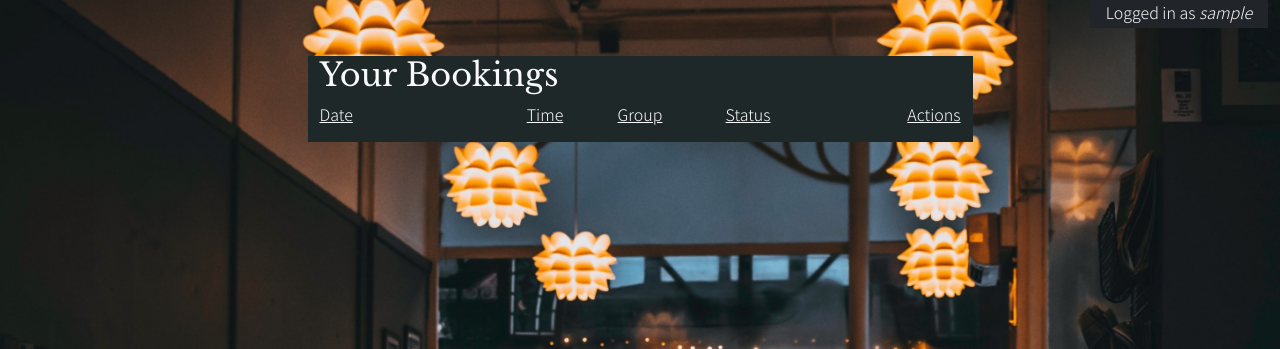
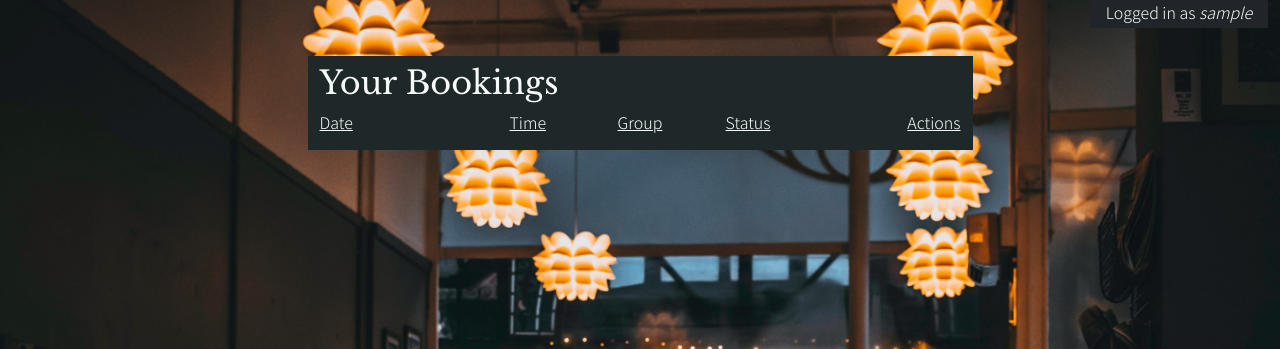
Before and after one commit to ndsurgenor/east-street, a Django app: page /bookinglist/ in a window 1280 px wide. Shown: the part 95-444 px from the top of the page. Run offline with Django 3.2, Linux system fonts and the light colour scheme; the visitor is signed in with stand-in values (Sample User, id 1); data that the repository does not hold is empty; some libraries are stand-ins or nearby versions.

Commit message:
Style bookings list for different screen sizes

```diff
--- a/eaststreet/settings.py
+++ b/eaststreet/settings.py
@@ -25,7 +25,7 @@ TEMPLATES_DIR = os.path.join(BASE_DIR, 'templates')
 SECRET_KEY = os.environ.get('SECRET_KEY')
 
 # SECURITY WARNING: don't run with debug turned on in production!
-DEBUG = True
+DEBUG = False
 
 ALLOWED_HOSTS = [
     'localhost',
--- a/static/css/style.css
+++ b/static/css/style.css
@@ -213,6 +213,10 @@ footer p {
     .menu-details-right {
         margin-bottom: 15em;
     }
+
+    .booking-entry {
+        border-top: solid 2px dimgrey;
+    }
 }
 
 @media only screen and (max-width: 576px) {
--- a/templates/bookinglist.html
+++ b/templates/bookinglist.html
@@ -6,49 +6,49 @@
 <div class="container text-light">
     <!-- View heading -->
     <div class="row justify-content-center pt-3">
-        <div class="col-12 col-lg-7 bg-table">
-            <h2>Your Bookings</h2>
+        <div class="col-12 col-md-10 col-xl-7 bg-table">
+            <h2 class="pt-2">Your Bookings</h2>
         </div>
     </div>
     <!-- List headings -->
     <div class="row justify-content-center">
-        <div class="col-4 col-lg-2 bg-table">
+        <div class="col-4 col-md-3 col-xl-2 bg-table">
             <p><u>Date</u></p>
         </div>
-        <div class="col-2 col-lg-1 text-center bg-table">
+        <div class="col-2 col-md-1 text-start bg-table">
             <p><u>Time</u></p>
         </div>
-        <div class="col-2 col-lg-1 text-center bg-table">
+        <div class="col-2 col-md-1 text-center bg-table">
             <p><u>Group</u></p>
         </div>
-        <div class="col-4 col-lg-1 text-end bg-table">
+        <div class="col-4 col-md-2 col-xl-1 text-end bg-table">
             <p><u>Status</u></p>
         </div>
-        <div class="d-none d-lg-block col-lg-2 text-end bg-table">
+        <div class="d-none d-md-block col-md-3 col-xl-2 text-end bg-table">
             <p><u>Actions</u></p>
         </div>
     </div>
     <!-- List of user-made bookings -->
     {% for booking in booking_list %}
         {% if booking.contact_id == user.id %}
-    <div class="row justify-content-center">
+        <div class="row booking-entry justify-content-center">
             <!-- Date (format changes depending on screen size) -->
-        <div class="col-4 d-md-none bg-dark">
+            <div class="col-4 d-md-none bg-dark pt-1">
                 <p>{{ booking.date|date:"d/m/Y" }}</p>
             </div>
-        <div class="d-none d-md-block col-lg-2 bg-dark">
+            <div class="d-none d-md-block col-md-3 col-xl-2 bg-dark">
                 <p>{{ booking.date|date:"D, jS M Y" }}</p>
             </div>
             <!-- Time -->
-        <div class="col-2 col-lg-1 text-center bg-dark">
+            <div class="col-2 col-md-1 text-start bg-dark pt-1 pt-md-0">
                 <p>{{ booking.time|time:"H:i" }}</p>
             </div>
             <!-- Group Size -->
-        <div class="col-2 col-lg-1 text-center bg-dark">
+            <div class="col-2 col-md-1 text-center bg-dark pt-1 pt-md-0">
                 <p>{{ booking.group }}</p>
             </div>
             <!-- Booking Status -->
-        <div class="col-4 col-lg-1 text-end bg-dark">
+            <div class="col-4 col-md-2 col-xl-1 text-end bg-dark pt-1 pt-md-0">
                 {% if booking.status == 1 %}
                 <p>Confirmed</p>
                 {% elif booking.status == 2 %}
@@ -58,7 +58,8 @@
                 {% endif %}
             </div>
             <!-- Action Buttons -->
-        <div class="col-12 col-lg-2 text-end bg-dark mb-2 mb-sm-0 pb-3 pb-md-0">
+            <div class="col-12 col-md-3 col-xl-2 text-end bg-dark pb-3 pb-md-0">
+                <!-- 'Update' button does not appear if booking status is 'Cancelled' -->
                 {% if booking.status != 2 %}
                 <a class="btn btn-light btn-sm" href="{% url 'update' booking.id %}">Update</a>
                 {% endif %}
--- a/templates/index.html
+++ b/templates/index.html
@@ -23,8 +23,7 @@
                 <div class="opening-times col pt-2">
                     <h3 class="pt-3">Opening Times</h3>
                     <p class="pb-3"><em>Last sitting at 9.45pm</em></p>
-                    <p>Monday: CLOSED</p>
-                    <p>Tuesday: CLOSED</p>
+                    <p>Monday/Tuesday: CLOSED</p>
                     <p>Wednesday: 12.30-10.30pm</p>
                     <p>Thursday: 12.30-10.30pm</p>
                     <p>Friday: 12.30-10.30pm</p>
```
Lines whose indentation alone changed are shown as unchanged.
